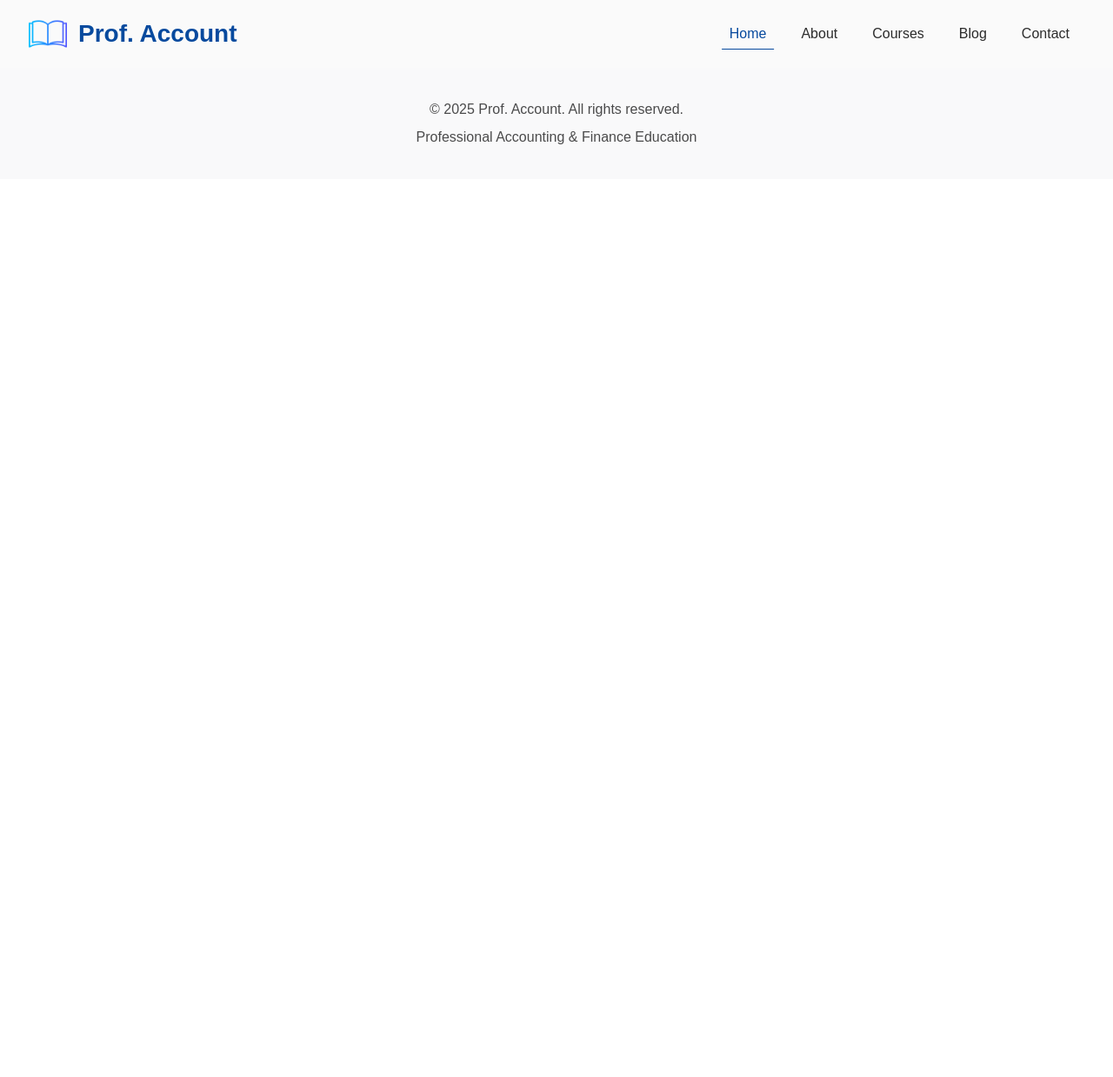
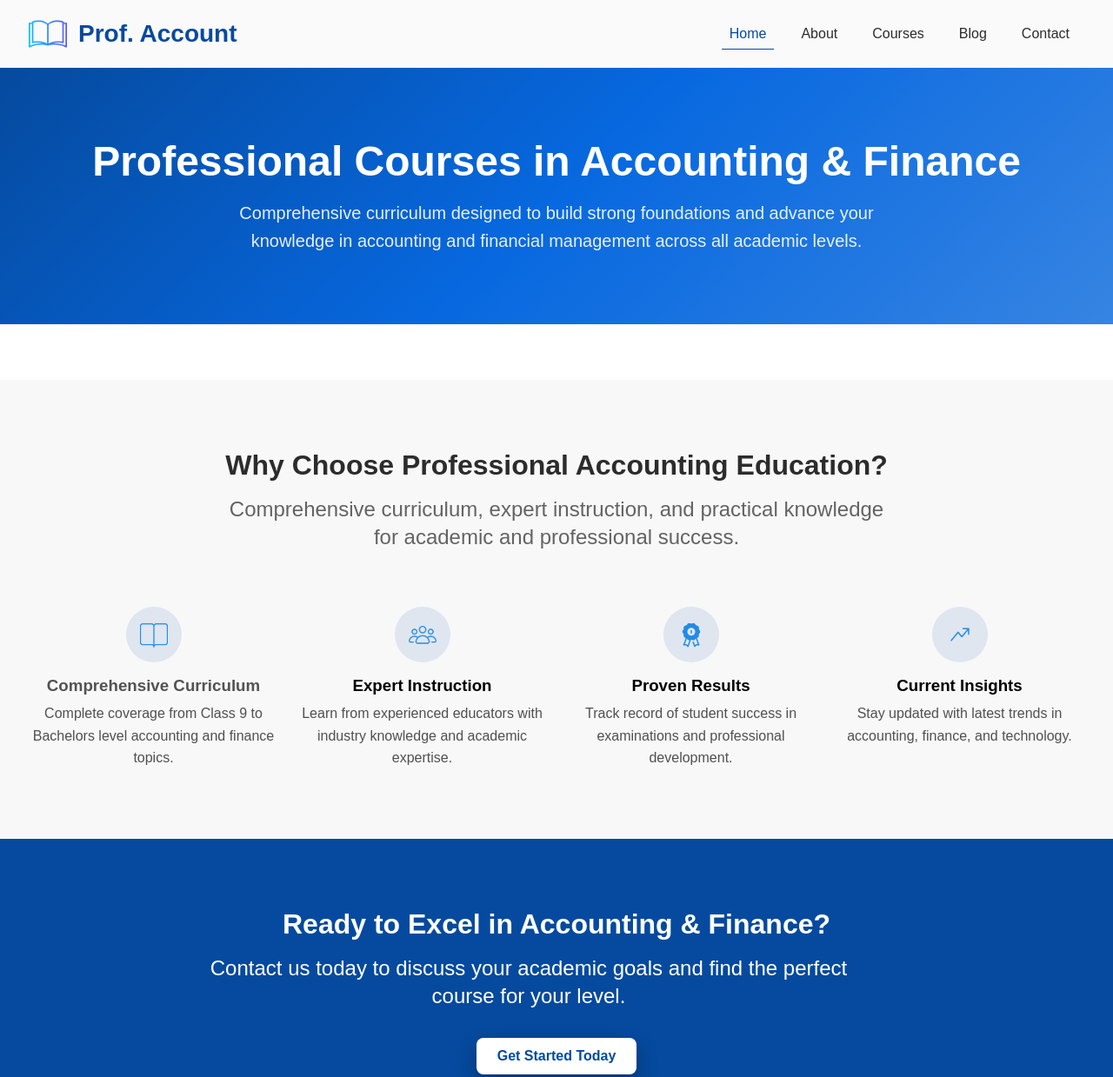
Before and after one commit to kajithebe/web-programming-project-1, a website: page courses.html in a window 1280 px wide. Shown: the top 1239 px of the page at 87% size. Before the commit the page ends 800 px from the top, so only its background shows below. Drawn offline with Linux system fonts and the light colour scheme.

Commit message:
Courses page added with styling

```diff
--- a/assets/css/app.css
+++ b/assets/css/app.css
@@ -189,7 +189,8 @@
   padding: 0 32px;
 }
 
-.benefits-content {
+.benefits-content,
+.courses-content {
   text-align: center;
   margin-bottom: 64px;
 }
@@ -556,3 +557,21 @@ hr {
 footer {
   background-color: rgb(249, 249, 250);
 }
+
+.courses-content {
+  padding: 80px 0;
+}
+
+.courses-content .section-title-white {
+  font-weight: 700;
+  font-size: 3rem;
+}
+
+.courses-content .courses-description {
+  font-size: 20px;
+  text-align: center;
+  color: rgba(255, 255, 255, 0.902);
+  max-width: 48rem;
+  margin: 0 auto;
+  line-height: 2rem;
+}
--- a/courses.html
+++ b/courses.html
@@ -9,7 +9,117 @@
   </head>
   <body>
     <header id="header-placeholder"></header>
-    <main class="content"></main>
+    <main class="content">
+      <section class="courses bg-hero">
+        <div class="container">
+          <div class="courses-content">
+            <h1 class="section-title-white">
+              Professional Courses in Accounting & Finance
+            </h1>
+            <div class="courses-description">
+              Comprehensive curriculum designed to build strong foundations and
+              advance your knowledge in accounting and financial management
+              across all academic levels.
+            </div>
+          </div>
+        </div>
+      </section>
+
+      <section class="benefits bg-light">
+        <div class="container">
+          <div class="benefits-content-wrapper">
+            <div class="benefits-content">
+              <h2 class="section-title">
+                Why Choose Professional Accounting Education?
+              </h2>
+              <div class="section-description">
+                <p>
+                  Comprehensive curriculum, expert instruction, and practical
+                  knowledge for academic and professional success.
+                </p>
+              </div>
+            </div>
+            <div class="benefits-card-container">
+              <div class="benefit-card">
+                <div class="icon-container">
+                  <img
+                    src="assets/icons/curriculum.png"
+                    alt="Comprehensive Curriculum"
+                    class="icon"
+                  />
+                </div>
+                <h3 class="card-title">Comprehensive Curriculum</h3>
+                <p class="card-description">
+                  Complete coverage from Class 9 to Bachelors level accounting
+                  and finance topics.
+                </p>
+              </div>
+              <div class="benefit-card">
+                <div class="icon-container">
+                  <img
+                    src="assets/icons/expert.png"
+                    alt="Expert Instruction"
+                    class="icon"
+                  />
+                </div>
+                <h3>Expert Instruction</h3>
+                <p>
+                  Learn from experienced educators with industry knowledge and
+                  academic expertise.
+                </p>
+              </div>
+              <div class="benefit-card">
+                <div class="icon-container">
+                  <img
+                    src="assets/icons/result.png"
+                    alt="Proven Result"
+                    class="icon"
+                  />
+                </div>
+                <h3>Proven Results</h3>
+                <p>
+                  Track record of student success in examinations and
+                  professional development.
+                </p>
+              </div>
+              <div class="benefit-card">
+                <div class="icon-container">
+                  <img
+                    src="assets/icons/insight.png"
+                    alt="Current Insights"
+                    class="icon"
+                  />
+                </div>
+                <h3>Current Insights</h3>
+                <p>
+                  Stay updated with latest trends in accounting, finance, and
+                  technology.
+                </p>
+              </div>
+            </div>
+          </div>
+        </div>
+      </section>
+
+      <section class="cta">
+        <div class="container">
+          <div class="cta-content-wrapper">
+            <h3 class="section-title-white">
+              Ready to Excel in Accounting & Finance?
+            </h3>
+            <p class="section-description-white">
+              Contact us today to discuss your academic goals and find the
+              perfect course for your level.
+            </p>
+            <div class="cta-btn-wrapper">
+              <a class="btn btn-bg-white" href="contact.html"
+                >Get Started Today</a
+              >
+            </div>
+          </div>
+        </div>
+      </section>
+    </main>
     <div id="footer-placeholder"></div>
   </body>
 </html>
```
